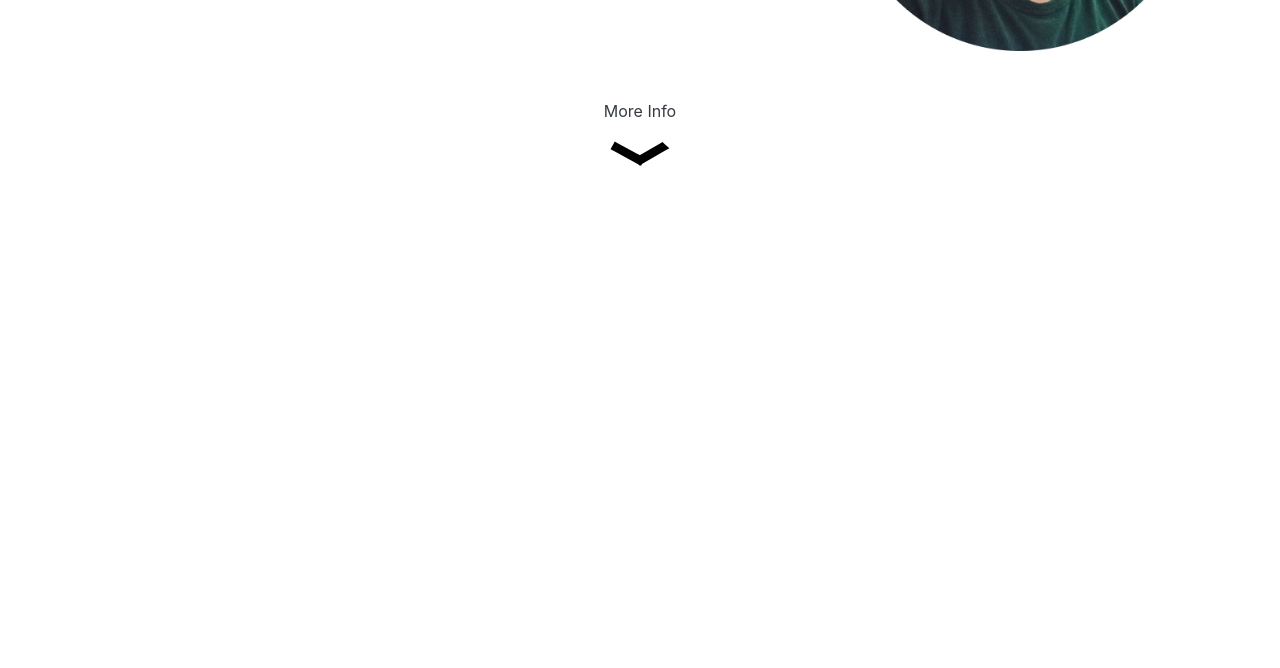
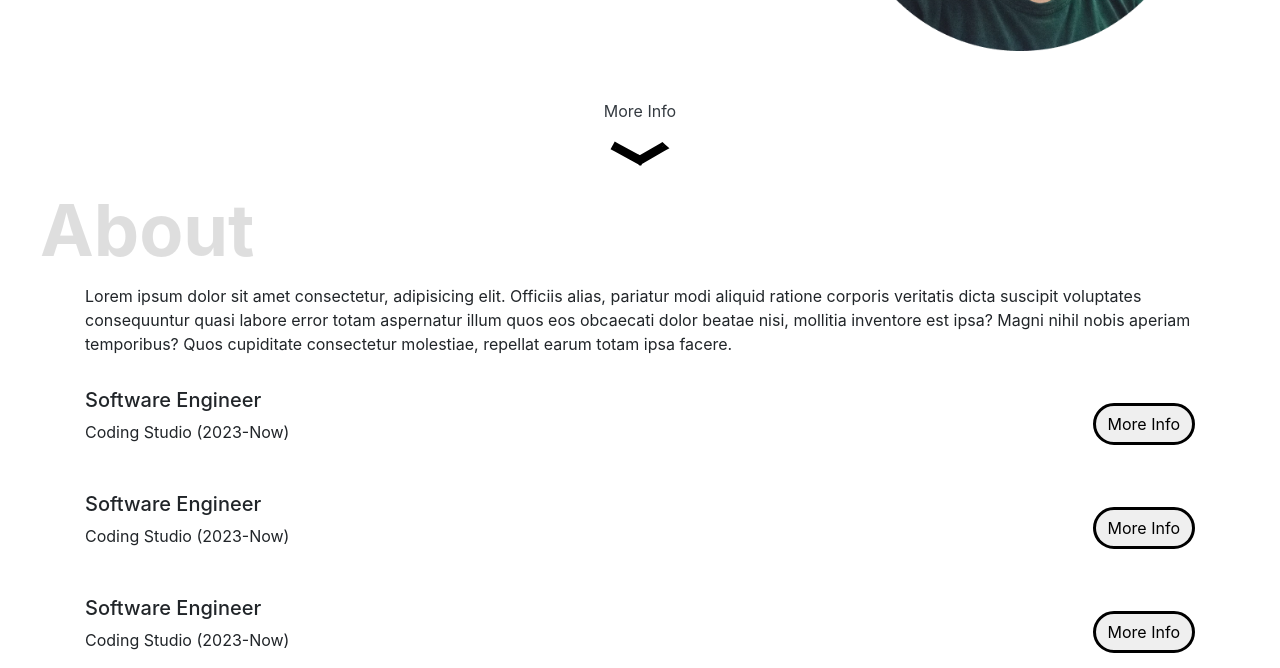
Before and after one commit to Raiserss/Portfolio, a plain HTML site: page index.html in a window 1280 px wide. Shown: the part 491-1159 px from the top of the page. Before the commit the page ends 800 px from the top, so only its background shows below. Drawn offline with nearby package versions, Linux system fonts and the light colour scheme.

Commit message:
add about

```diff
--- a/index.html
+++ b/index.html
@@ -37,7 +37,6 @@
             </div>
         </div>
       </nav>
-
       <section id="home" class="home container">
         <div class="row d-flex align-items-center">
             <div class="col-8">
@@ -55,6 +54,41 @@
             <img id="arrow" class="mt-2" src="images/arrow.svg" alt="arrow icon">
         </div>
       </section>
+      <section id="about" class="about container">
+        <p>Lorem ipsum dolor sit amet consectetur, adipisicing elit. Officiis alias, pariatur modi aliquid ratione corporis veritatis dicta suscipit voluptates consequuntur quasi labore error totam aspernatur illum quos eos obcaecati dolor beatae nisi, mollitia inventore est ipsa? Magni nihil nobis aperiam temporibus? Quos cupiditate consectetur molestiae, repellat earum totam ipsa facere.</p>
+        <div class="about-exp">
+            <div class="about-exp-item">
+                <div class="about-exp-item-header">
+                    <div>
+                        <h5>Software Engineer</h5>
+                        <p>Coding Studio (2023-Now)</p>
+                    </div>
+                    <button class="btn button" onclick="toggleDetail(event)">More Info</button>
+                </div>
+                <p class="about-exp-item-detail">Lorem ipsum dolor sit amet consectetur adipisicing elit. Ipsa placeat quia cum tempore impedit repellat mollitia quasi nemo? Voluptatem placeat maxime, error dicta incidunt iste eaque hic veniam eligendi adipisci.</p>
+            </div>
+            <div class="about-exp-item">
+                <div class="about-exp-item-header">
+                    <div>
+                        <h5>Software Engineer</h5>
+                        <p>Coding Studio (2023-Now)</p>
+                    </div>
+                    <button class="btn button" onclick="toggleDetail(event)">More Info</button>
+                </div>
+                <p class="about-exp-item-detail">Lorem ipsum dolor sit amet consectetur adipisicing elit. Ipsa placeat quia cum tempore impedit repellat mollitia quasi nemo? Voluptatem placeat maxime, error dicta incidunt iste eaque hic veniam eligendi adipisci.</p>
+            </div>
+            <div class="about-exp-item">
+                <div class="about-exp-item-header">
+                    <div>
+                        <h5>Software Engineer</h5>
+                        <p>Coding Studio (2023-Now)</p>
+                    </div>
+                    <button class="btn button" onclick="toggleDetail(event)">More Info</button>
+                </div>
+                <p class="about-exp-item-detail">Lorem ipsum dolor sit amet consectetur adipisicing elit. Ipsa placeat quia cum tempore impedit repellat mollitia quasi nemo? Voluptatem placeat maxime, error dicta incidunt iste eaque hic veniam eligendi adipisci.</p>
+            </div>
+        </div>
+      </section>
     <!-- Optional JavaScript -->
     <!-- jQuery first, then Popper.js, then Bootstrap JS -->
     <script src="https://code.jquery.com/jquery-3.3.1.slim.min.js" integrity="sha384-q8i/X+965DzO0rT7abK41JStQIAqVgRVzpbzo5smXKp4YfRvH+8abtTE1Pi6jizo" crossorigin="anonymous"></script>
--- a/main.js
+++ b/main.js
@@ -0,0 +1,13 @@
+function toggleDetail(e) {
+    const target = $(e.target)
+
+    if($(target).hasClass("active")) {
+        $(target).html("More Info").removeClass("active")
+    } else {
+        $(target).html("Less Info").addClass("active")
+    }
+
+    const item = $(target).parents(".about-exp-item")
+    const detail = $(item).children(".about-exp-item-detail")
+    $(detail).slideToggle()
+}
--- a/style.css
+++ b/style.css
@@ -1,5 +1,18 @@
 section {
     padding-top: 128px;
+    position: relative;
+}
+
+section::before {
+    z-index: -1;
+    content: '';
+    font-size: 72px;
+    color: gray;
+    opacity: 0.25;
+    position: absolute;
+    font-weight: 700;
+    top: 20px;
+    left: -30px;
 }
 
 .btn.button {
@@ -8,7 +21,7 @@ section {
     color: black;
 }
 
-.btn.button:hover {
+.btn.button:hover, .btn.button.active {
     border: 3px solid black;
     background-color: black;
     color: white;
@@ -40,6 +53,24 @@ section {
     animation: 2s upDown infinite;
 }
 
+.about::before {
+    content: 'About';
+}
+
+.about-exp-item {
+    margin-top: 32px;
+}
+
+.about-exp-item-header {
+    display: flex;
+    align-items: center;
+    justify-content: space-between;
+}
+
+.about-exp-item-detail {
+    display: none;
+}
+
 @keyframes upDown {
     0% {
         transform: translateY(0);
```
